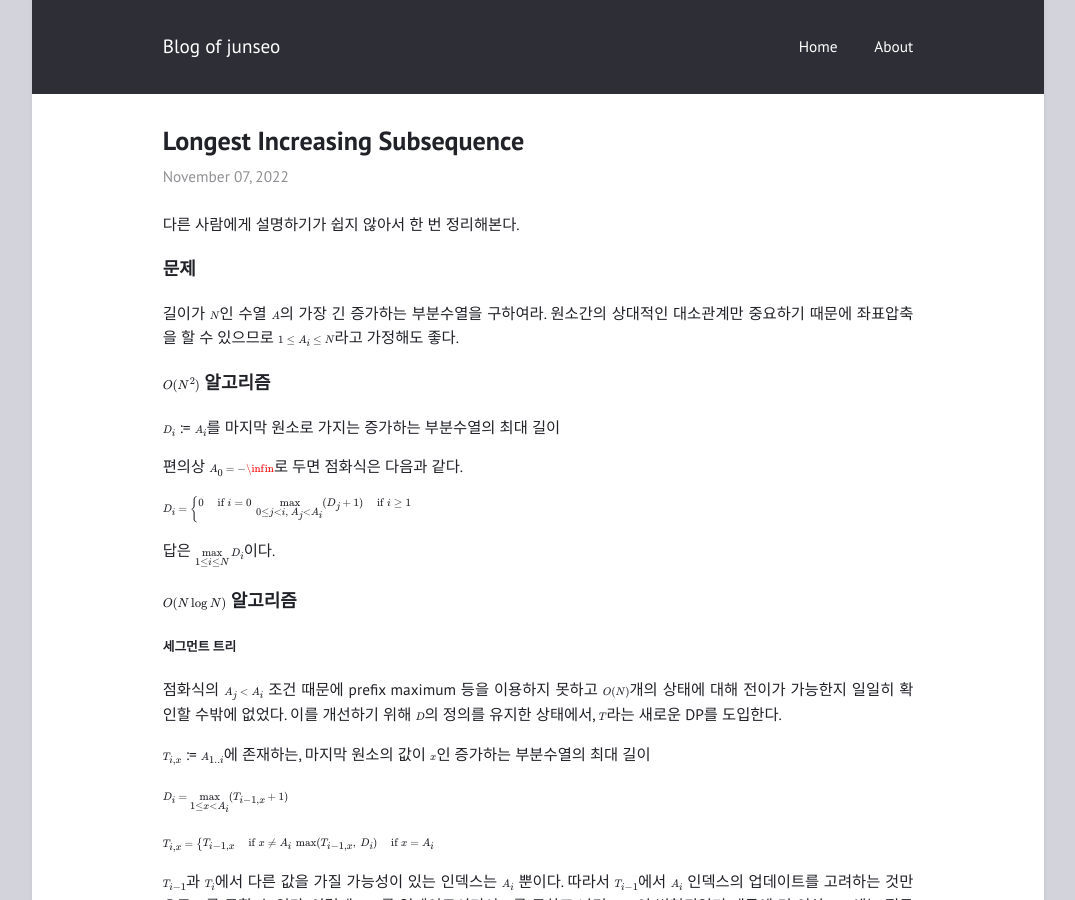
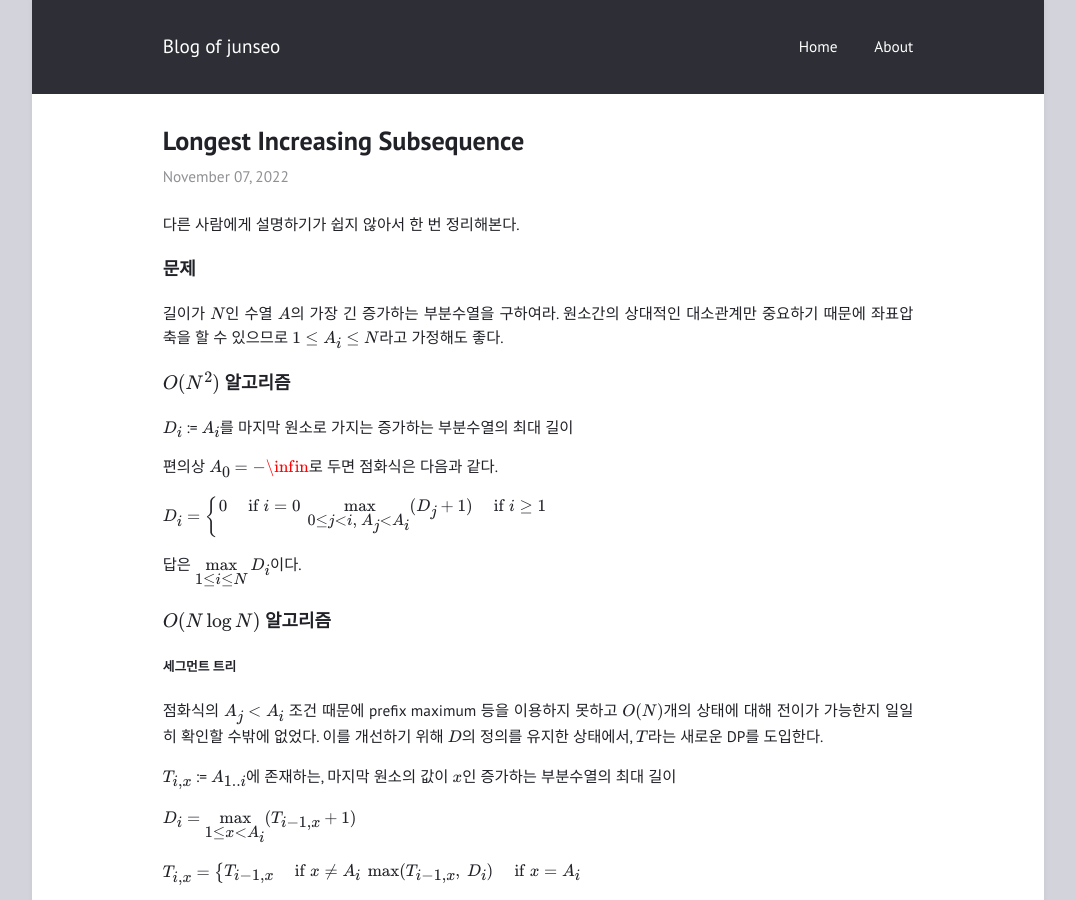
Before and after one commit to cloneot/cloneot.github.io, a Jekyll site: the page built from _posts/2022-11-07-Longest-Increasing-Subsequence.md, in a window 1280 px wide and 900 px high. Shown: the whole window, without its empty margins (102-1177 px from the left). Built offline with Jekyll 4.4.1, drawn with Linux system fonts in a browser that asks for light colours; formulas are drawn with MathJax 3.

Commit message:
change mathjax font size

```diff
--- a/_layouts/default.html
+++ b/_layouts/default.html
@@ -19,17 +19,13 @@
       tex2jax: {
           inlineMath: [['$','$'], ['\\(','\\)']],
           processEscapes: true
-      }
+      },
+      CommonHTML: {
+        scale: 200
+      },
   });
 </script>
-<script type="text/x-mathjax-config">
-  MathJax.Hub.Config({
-    CommonHTML: {
-      scale: 130
-    }
-  });
-</script>
-  <script type="text/javascript" async
+<script type="text/javascript" async
   src="https://cdn.mathjax.org/mathjax/latest/MathJax.js?config=TeX-MML-AM_CHTML">
 </script>
 
--- a/_posts/2022-11-07-Longest-Increasing-Subsequence.md
+++ b/_posts/2022-11-07-Longest-Increasing-Subsequence.md
@@ -19,7 +19,7 @@ $D_i$ := $A_i$를 마지막 원소로 가지는 증가하는 부분수열의 최
 
 편의상 $A_0 = -\infin$로 두면 점화식은 다음과 같다.
 
-$\displaystyle D_i = \begin{cases} 0 & \text{ if } i=0 \\ \displaystyle \max_{0 \le j < i,\  A_j < A_i} (D_j + 1) & \text{ if } i \ge 1 \end{cases}$
+$D_i = \begin{cases} 0 & \text{ if } i=0 \\ \displaystyle \max_{0 \le j < i,\  A_j < A_i} (D_j + 1) & \text{ if } i \ge 1 \end{cases}$
 
 답은 $\displaystyle \max_{1 \le i \le N} D_i$이다.
 
```
